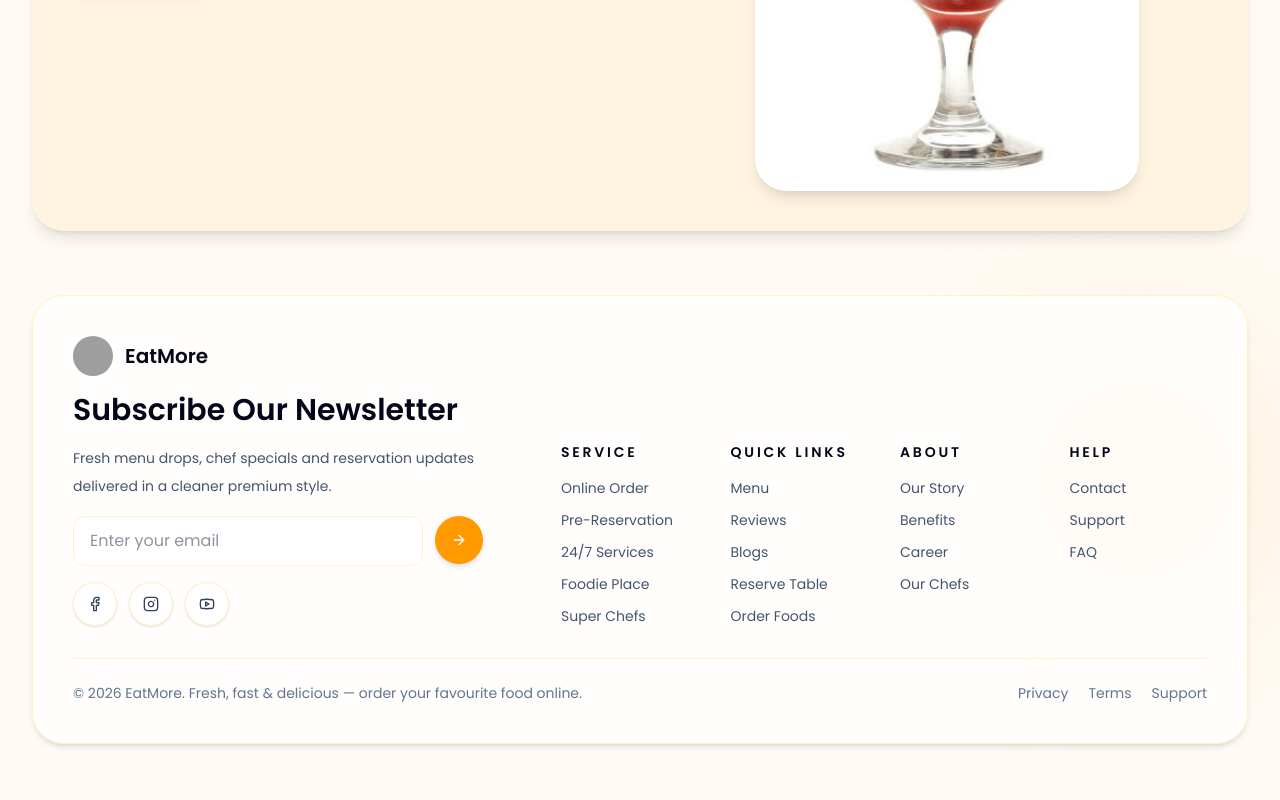
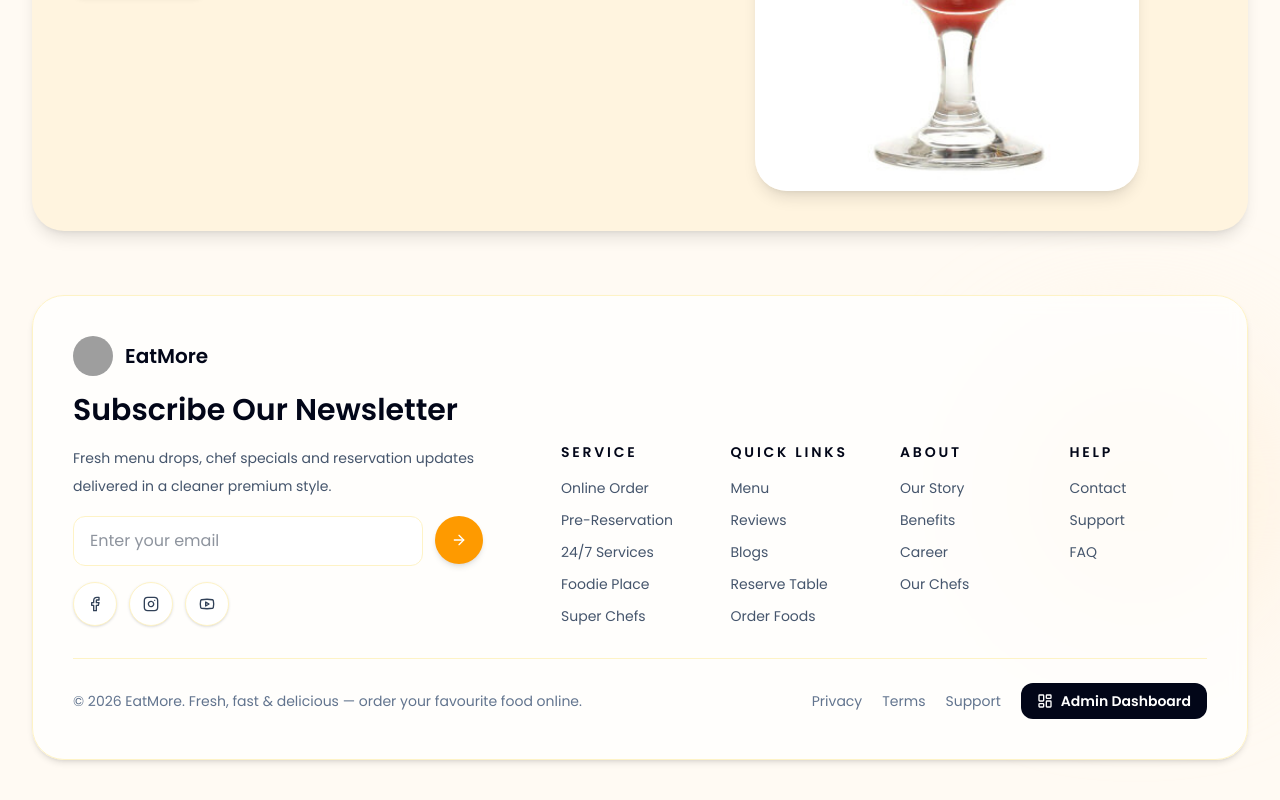
Before and after one commit to Jeeturajput0/restaurant-web, a React (Vite) app: page / in a window 1280 px wide. Shown: the part 6147-6947 px from the top of the page. Built offline with nearby package versions, Linux system fonts and the light colour scheme; grey boxes are pictures that could not be loaded.

Commit message:
dshbord-link

```diff
--- a/src/components/layout/Footer.jsx
+++ b/src/components/layout/Footer.jsx
@@ -1,6 +1,6 @@
 import React from "react";
 import { Link } from "react-router-dom";
-import { ArrowRight, Facebook, Instagram, Youtube } from "lucide-react";
+import { ArrowRight, Facebook, Instagram, Youtube, LayoutDashboard } from "lucide-react";
 import { brandAssets } from "../../data/menuData";
 import Field from "../ui/Field";
 import { footerPageLinks } from "../pages/FooterPages/footerPagesData";
@@ -87,7 +87,7 @@ const Footer = () => {
 
           <div className="flex flex-col gap-3 pt-6 text-sm text-slate-500 sm:flex-row sm:items-center sm:justify-between">
             <p>© 2026 EatMore. Fresh, fast & delicious — order your favourite food online.</p>
-            <div className="flex gap-5">
+            <div className="flex flex-wrap items-center gap-5">
               <Link to={getFooterPath("Privacy")} className="transition hover:text-amber-600">
                 Privacy
               </Link>
@@ -96,6 +96,13 @@ const Footer = () => {
               </Link>
               <Link to={getFooterPath("Support")} className="transition hover:text-amber-600">
                 Support
+              </Link>
+              <Link
+                to="/admin/dashboard"
+                className="inline-flex items-center gap-2 rounded-xl bg-slate-950 px-4 py-2 text-sm font-semibold text-white transition hover:bg-amber-500"
+              >
+                <LayoutDashboard className="h-4 w-4" />
+                Admin Dashboard
               </Link>
             </div>
           </div>
```
